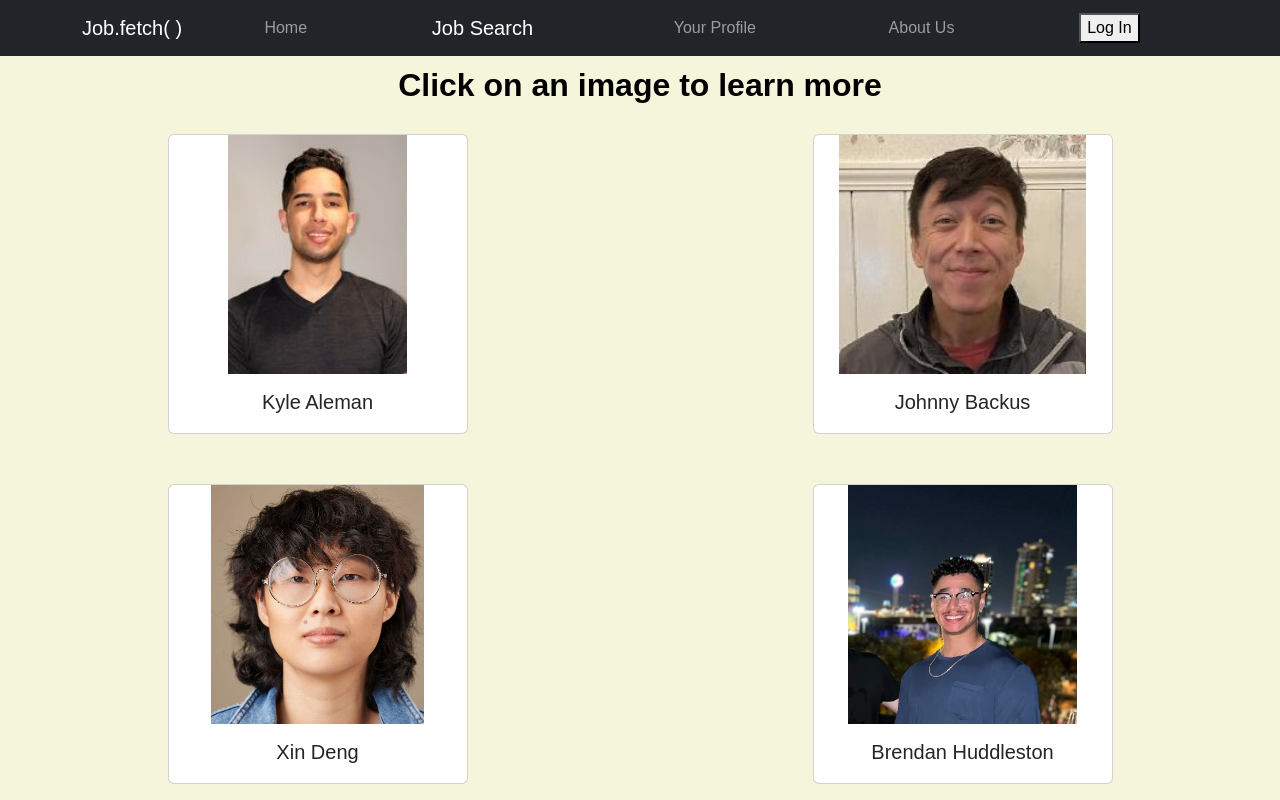
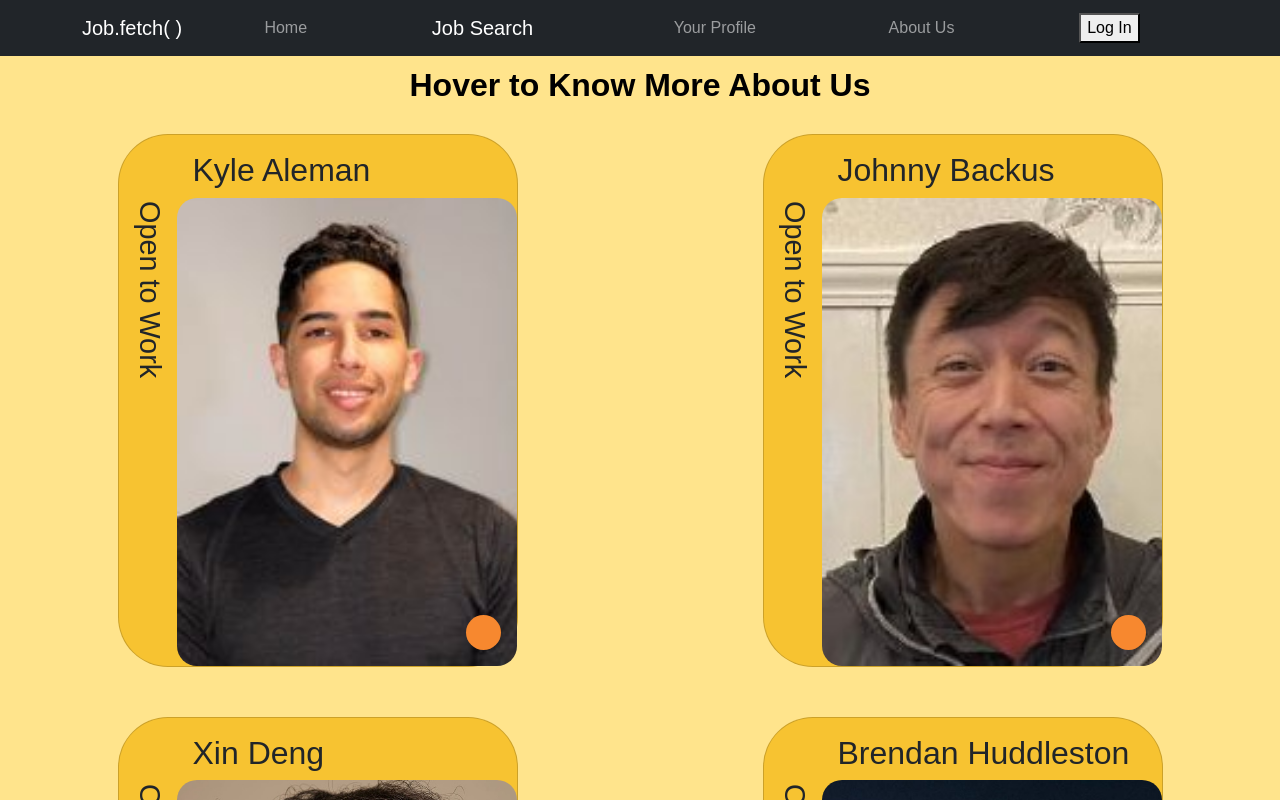
Before and after one commit to Pawgrammers-Collective/job.fetch-frontend, a React (Vite) app: page /about-us in a window 1280 px wide. Shown: the top 800 px of the page. Built offline with nearby package versions, Linux system fonts and the light colour scheme; no server answers.

Commit message:
playing around with css on about us

```diff
--- a/src/Components/AboutUs.jsx
+++ b/src/Components/AboutUs.jsx
@@ -1,9 +1,9 @@
-import React, { useState } from 'react';
-import aboutUs from '../assets/AboutUs.json';
-import Card from 'react-bootstrap/Card';
-import Modal from 'react-bootstrap/Modal';
-import Button from 'react-bootstrap/Button';
-// import styles from './aboutus.module.css'
+import React, { useState } from "react";
+import aboutUs from "../assets/AboutUs.json";
+import Card from "react-bootstrap/Card";
+import Modal from "react-bootstrap/Modal";
+import Button from "react-bootstrap/Button";
+import styles from "./styles/aboutus.module.css";
 
 function AboutUs() {
   const [selectedPerson, setSelectedPerson] = useState(null);
@@ -18,29 +18,41 @@ function AboutUs() {
 
   return (
     <>
-        <h3>Click on an image to learn more</h3>
-    <div className='about-container'>
+      <h3>Hover to Know More About Us</h3>
+      <div className={styles.aboutContainer}>
         {aboutUs.map((value, index) => (
           <Card
             key={index}
-          className="about-card"
+            className={styles.aboutCard}
             onClick={() => handleCardClick(value)}
           >
+            {/* <div className={styles.hoverButton}> */}
+            <div className={styles.cardButton}>
+              {/* <div className={styles.buttonIcon}></div> */}
+              <div className={styles.buttonLabel}>Click to Read More</div>
+              {/* </div> */}
+            </div>
+            <Card.Body className={styles.cardBody}>
+              <Card.Title className={styles.jobStatus}>Open to Work</Card.Title>
+
+              <div className="person">
+                <Card.Title className={styles.aboutName}>
+                  {value.name}
+                </Card.Title>
                 <Card.Img
-            className="profile-img"
+                  className={styles.profileImg}
                   variant="top"
                   src={value.img}
                   alt={value.name}
                 />
-          <Card.Body>
-            <Card.Title>{value.name}</Card.Title>
+              </div>
             </Card.Body>
           </Card>
         ))}
       </div>
 
       <Modal show={selectedPerson !== null} onHide={handleCloseModal}>
-        <Modal.Header >
+        <Modal.Header>
           <Modal.Title>{selectedPerson && selectedPerson.name}</Modal.Title>
         </Modal.Header>
         <Modal.Body>{selectedPerson && selectedPerson.description}</Modal.Body>
--- /dev/null
+++ b/src/Components/styles/aboutus.module.css
@@ -0,0 +1,135 @@
+/* body {
+  display: grid;
+} */
+
+.aboutContainer {
+  margin: 20px 20px 20px 20px;
+  /* text-align: center; */
+  display: grid;
+  grid-template-columns: repeat(2, 1fr);
+  grid-template-rows: repeat(2, 1fr);
+
+  /* grid-auto-flow: dense; */
+  justify-items: center;
+  gap: 50px;
+  /* grid-template-columns: 64px 1fr; */
+/* position: relative; */
+  /* grid-template-columns: repeat(auto-fit, minmax(300px, 1fr)); */
+}
+
+.aboutCard {
+    /* background: white; */
+    border-radius: 50px;
+    /* display: grid; */
+    /* position: relative; */
+    width: 100%;
+    /* height: 100%; */
+    max-width: 400px;
+    /* grid-template-columns: 1fr 20%; */
+    /* grid-template-rows: auto 1fr auto; */
+    position: relative;
+    background-color: #f7c331;
+}
+
+
+.cardBody{
+  width: 100%;
+  /* position: absolute; */
+  display: flex;
+ flex-direction: row;
+ padding-right: 0%;
+ justify-content: flex-end;
+}
+
+.profileImg {
+    object-fit: cover;
+    height: 94%;
+    width: 340px;
+    border-radius: 20px;
+    overflow: hidden;
+
+}
+
+.aboutCard:hover {
+  cursor: pointer;
+  transform: scale(1.05);
+}
+
+.aboutCard:hover .buttonLabel {
+  opacity: 1;
+  transform: translateX(0);
+  transition: 0.25s 0.1s ease-in opacity,
+    0.15s 0.1s cubic-bezier(0.175, 0.885, 0.32, 1.275) transform;
+}
+.aboutCard:hover .cardButton {
+  max-width: 100%;
+
+}
+
+
+/*
+.buttonIcon {
+  display: grid;
+  place-items: center;
+  position: relative;
+  top: 1px;
+
+} */
+
+.aboutName {
+  /* height: 64px; */
+  display: flex;
+  align-items: center;
+  padding-left: 16px;
+  font-size: 2em;
+  /* letter-spacing: 0.125em; */
+}
+
+.jobStatus {
+  white-space: nowrap;
+  display: flex;
+  align-items: center;
+  writing-mode: vertical-rl;
+  text-orientation: mixed;
+  font-size: 1.8em;
+  padding-top: 50px;
+margin-right: 10px;
+  margin-left: 10px;
+}
+
+.cardButton {
+  position: absolute;
+  bottom: 16px;
+  right: 16px;
+  display: flex;
+  align-items: center;
+  background: #f7882f;
+  color: black;
+  padding: 8px 10px;
+  border-radius: 50px;
+  /* box-shadow: 0 4px 14px rgba(0, 0, 0, 0.25); */
+  transition: 0.35s ease all;
+  overflow: hidden;
+  max-width: 35px;
+  max-height: 35px;
+
+
+}
+
+.buttonLabel {
+  text-transform: uppercase;
+  white-space: nowrap;
+  padding: 0 8px;
+  opacity: 0;
+  transform: translateX(10px);
+  transition: 0.25s ease all;
+}
+
+h3 {
+  font-size: 2.5vw;
+  font-weight: bold;
+  color: black;
+  margin-bottom: 10px;
+  text-align: center;
+  padding: 10px 40px 10px 40px;
+}
--- a/src/app.css
+++ b/src/app.css
@@ -1,7 +1,8 @@
 body {
   font-family: sans-serif;
-  background: beige;
+  background: #ffe48c;
   width: 100vw;
+  position: relative;
 }
 
 
@@ -51,42 +52,5 @@ footer {
   padding: 20px;
   margin-top: 30px;
   background: rgb(241, 145, 89);
+  position: fixed;
 }
-
-.about-container {
-  margin: 20px 20px 20px 20px;
-  text-align: center;
-  display: grid;
-  grid-template-columns: repeat(2, 1fr);
-  /* grid-template-rows: repeat(2, 1fr); */
-  grid-auto-flow: dense;
-  /* grid-template-columns: repeat(auto-fill, minmax(300px, 1fr)); */
-  justify-items: center;
-  gap: 50px;
-}
-
-.profile-img {
-  /* width: 400px; */
-  height: 80%;
-  object-fit: contain;
-}
-
-.about-card:hover {
-  cursor: pointer;
-  transform: scale(1.05);
-}
-
-.about-card {
-  width: 300px;
-height: 300px;
-
-}
-
-h3 {
-  font-size: 2.5vw;
-  font-weight: bold;
-  color: black;
-  margin-bottom: 10px;
-  text-align: center;
-  padding: 10px 40px 10px 40px;
-}
```
Also changed, not shown: src/Components/aboutus.module.css (deleted, +0 -37 lines), public/img/logo.png (added). Lines whose indentation alone changed are shown as unchanged.
